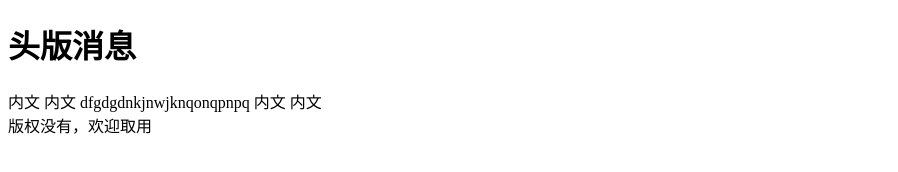
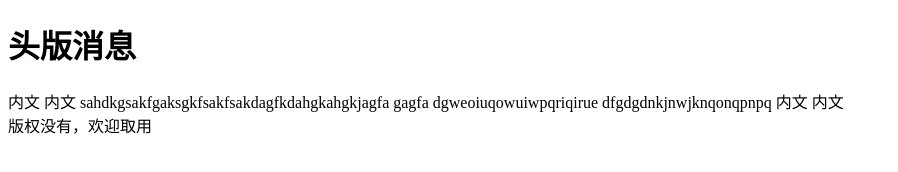
Before and after one commit to dirge360/git-learning, a plain HTML site: page index.html in a window 1280 px wide. Shown: the whole page, without its empty margins (0-898 px from the left). Drawn offline with Linux system fonts and the light colour scheme.

Commit message:
modify .gitignore

```diff
--- a/index.html
+++ b/index.html
@@ -1,3 +1,6 @@
 <!DOCTYPE html> <html>   <head>     <meta charset="utf-8">     <title> 首页 </title> </head> <body>   <div class="container">     <h1 id="heading"> 头版消息 </h1>     <div>        内文        内文
+    sahdkgsakfgaksgkfsakfsakdagfkdahgkahgkjagfa
+    gagfa
+    dgweoiuqowuiwpqriqirue
     dfgdgdnkjnwjknqonqpnpq
     内文        内文     </div>     <div id="footer">        版权没有，欢迎取用      </div>    </div>  </body> </html>
```
Also changed, not shown: 2 other files.
